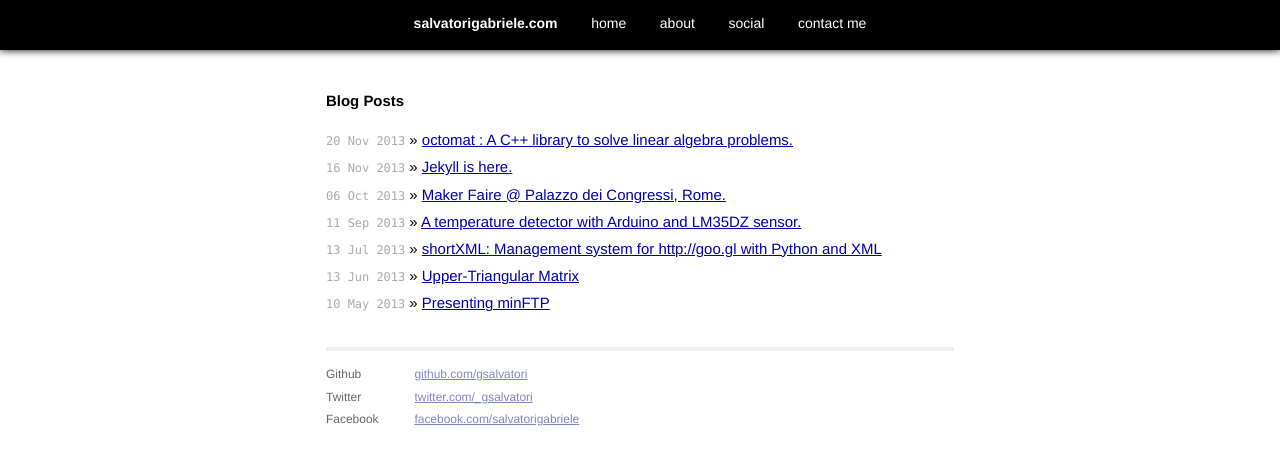
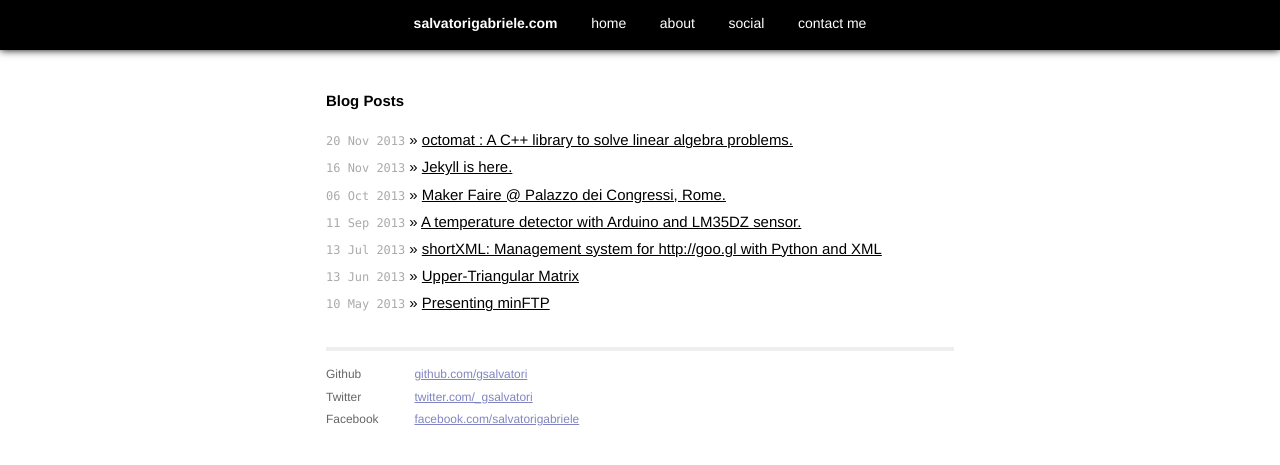
Before and after one commit to gsalvatori/salvatorigabriele.com, a Jekyll site: the page built from index.html, in a window 1280 px wide. Shown: the top 465 px of the page. Built offline with Jekyll 4.4.1, drawn with Linux system fonts in a browser that asks for light colours; Markdown is read by kramdown in place of the engine named in the settings.

Commit message:
Update main.css

```diff
--- a/css/main.css
+++ b/css/main.css
@@ -25,9 +25,9 @@ h1, h2, h3, h4, h5, h6 {
 h1 { margin-bottom: 1em; }
 p { margin: 1em 0; }
 
-a         { color: #00a; }
-a:hover   { color: #00a; }
-a:visited { color: #00a; }
+a         { color: #000; }
+a:hover   { color: #000; }
+a:visited { color: #000; }
 
 /*****************************************************************************/
 /*
```
